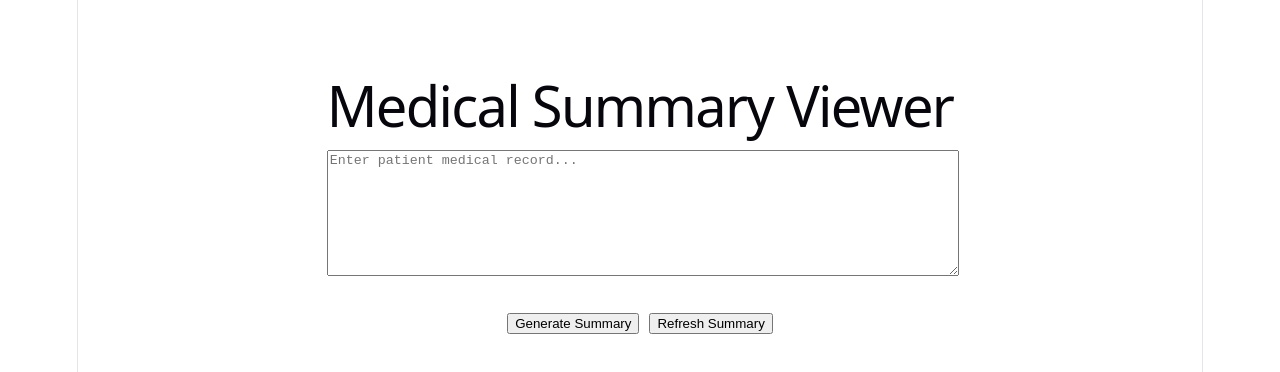
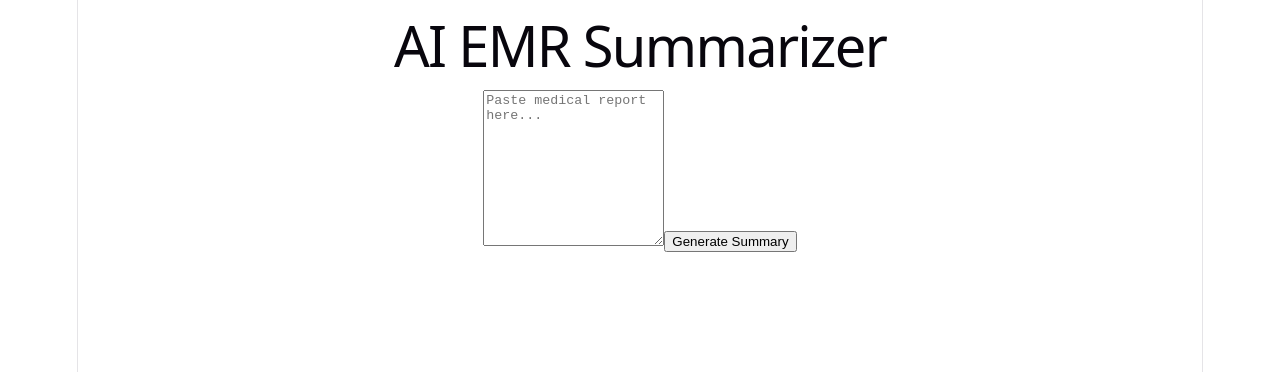
Before and after one commit to samalasrikar/AI-Powered-Hospital-Healthcare-Management-System-, a React app in the folder frontend/: page / in a window 1280 px wide. Shown: the top 372 px of the page. Built offline with nearby package versions, Linux system fonts and the light colour scheme; the HTML template or start-up script is replaced by a standard one.

Commit message:
Configure production API URL

```diff
--- a/frontend/src/App.jsx
+++ b/frontend/src/App.jsx
@@ -1,85 +1,71 @@
 import { useState } from "react";
+import "./App.css";
 
 function App() {
-  const [medicalRecord, setMedicalRecord] = useState("");
+  const [report, setReport] = useState("");
   const [summary, setSummary] = useState("");
   const [loading, setLoading] = useState(false);
-  const [error, setError] = useState("");
 
-  const generateSummary = async () => {
+  const API_URL = import.meta.env.VITE_API_URL;
+
+  const handleSubmit = async (e) => {
+    e.preventDefault();
+
+    if (!report.trim()) {
+      alert("Please enter a medical report.");
+      return;
+    }
+
+    setLoading(true);
+    setSummary("");
+
     try {
-      setLoading(true);
-      setError("");
-
-      const response = await fetch(
-        "http://localhost:5000/api/emr-summarizer",
-        {
+      const response = await fetch(`${API_URL}/emr-summarizer`, {
         method: "POST",
         headers: {
           "Content-Type": "application/json",
         },
-          body: JSON.stringify({ medicalRecord }),
-        }
-      );
+        body: JSON.stringify({
+          report,
+        }),
+      });
 
       const data = await response.json();
 
-      if (!data.success) {
-        throw new Error(data.message || "Summary generation failed");
+      if (response.ok) {
+        setSummary(data.summary || "No summary returned.");
+      } else {
+        setSummary(data.message || "Failed to generate summary.");
       }
-
-      setSummary(data.summary);
-    } catch (err) {
-      setError(err.message);
+    } catch (error) {
+      console.error(error);
+      setSummary("Error connecting to server.");
     } finally {
       setLoading(false);
     }
   };
 
   return (
-    <div style={{ maxWidth: "900px", margin: "40px auto", padding: "20px" }}>
-      <h1>Medical Summary Viewer</h1>
+    <div className="container">
+      <h1>AI EMR Summarizer</h1>
 
+      <form onSubmit={handleSubmit}>
         <textarea
-        rows="8"
-        style={{ width: "100%" }}
-        placeholder="Enter patient medical record..."
-        value={medicalRecord}
-        onChange={(e) => setMedicalRecord(e.target.value)}
+          rows="10"
+          placeholder="Paste medical report here..."
+          value={report}
+          onChange={(e) => setReport(e.target.value)}
         />
 
-      <br />
-      <br />
-
-      <button onClick={generateSummary} disabled={loading}>
+        <button type="submit" disabled={loading}>
           {loading ? "Generating..." : "Generate Summary"}
         </button>
-
-      <button
-        onClick={generateSummary}
-        disabled={loading}
-        style={{ marginLeft: "10px" }}
-      >
-        Refresh Summary
-      </button>
-
-      {error && (
-        <div style={{ color: "red", marginTop: "20px" }}>
-          Error: {error}
-        </div>
-      )}
+      </form>
 
       {summary && (
-        <div
-          style={{
-            marginTop: "20px",
-            border: "1px solid #ccc",
-            padding: "20px",
-            borderRadius: "8px",
-          }}
-        >
-          <h2>Patient Summary</h2>
-          <pre>{summary}</pre>
+        <div className="summary-box">
+          <h2>Summary</h2>
+          <p>{summary}</p>
         </div>
       )}
     </div>
```
Also changed, not shown: 1 other file (tests, documents, lock files or other folders). Lines whose indentation alone changed are shown as unchanged.
